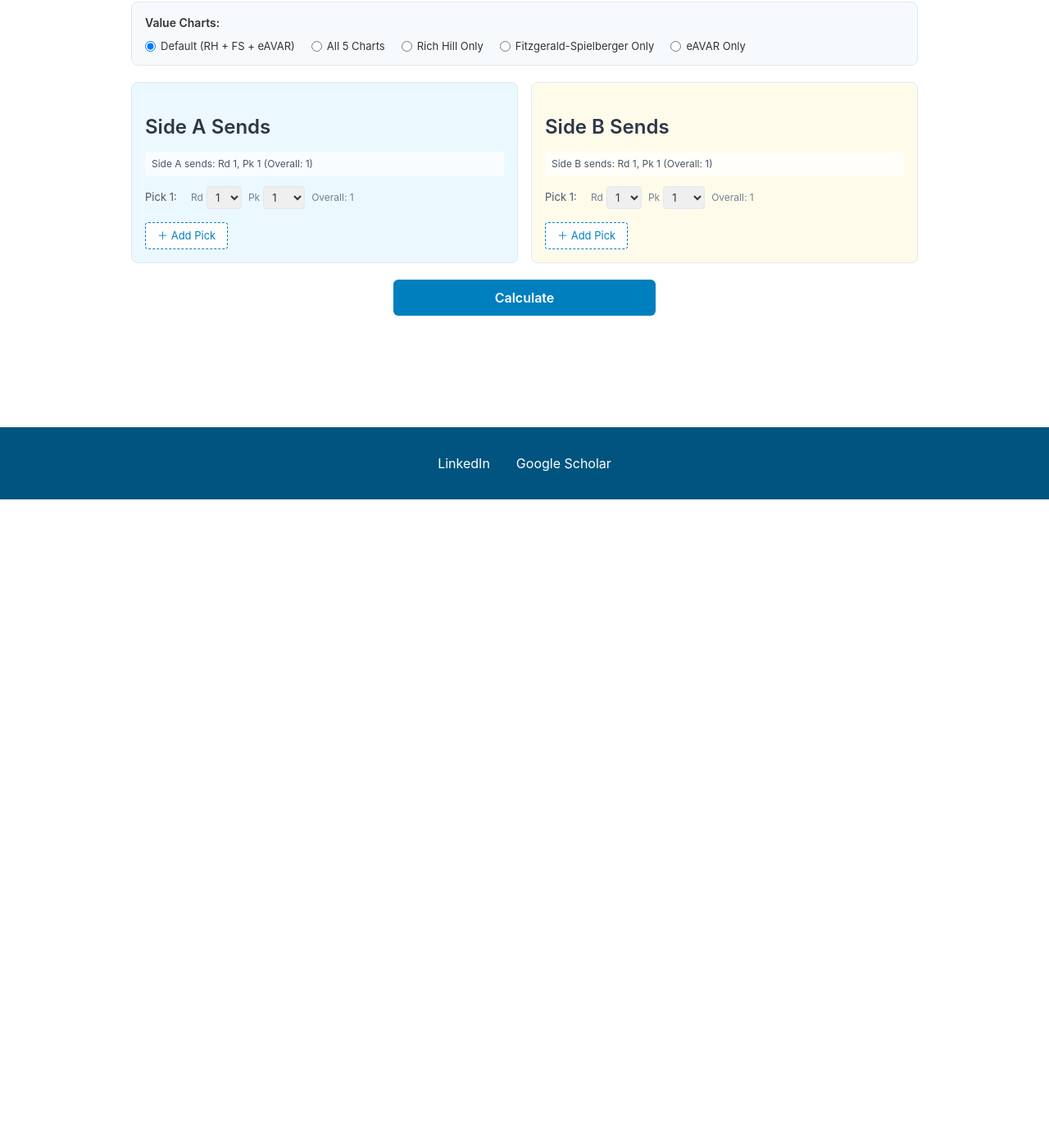
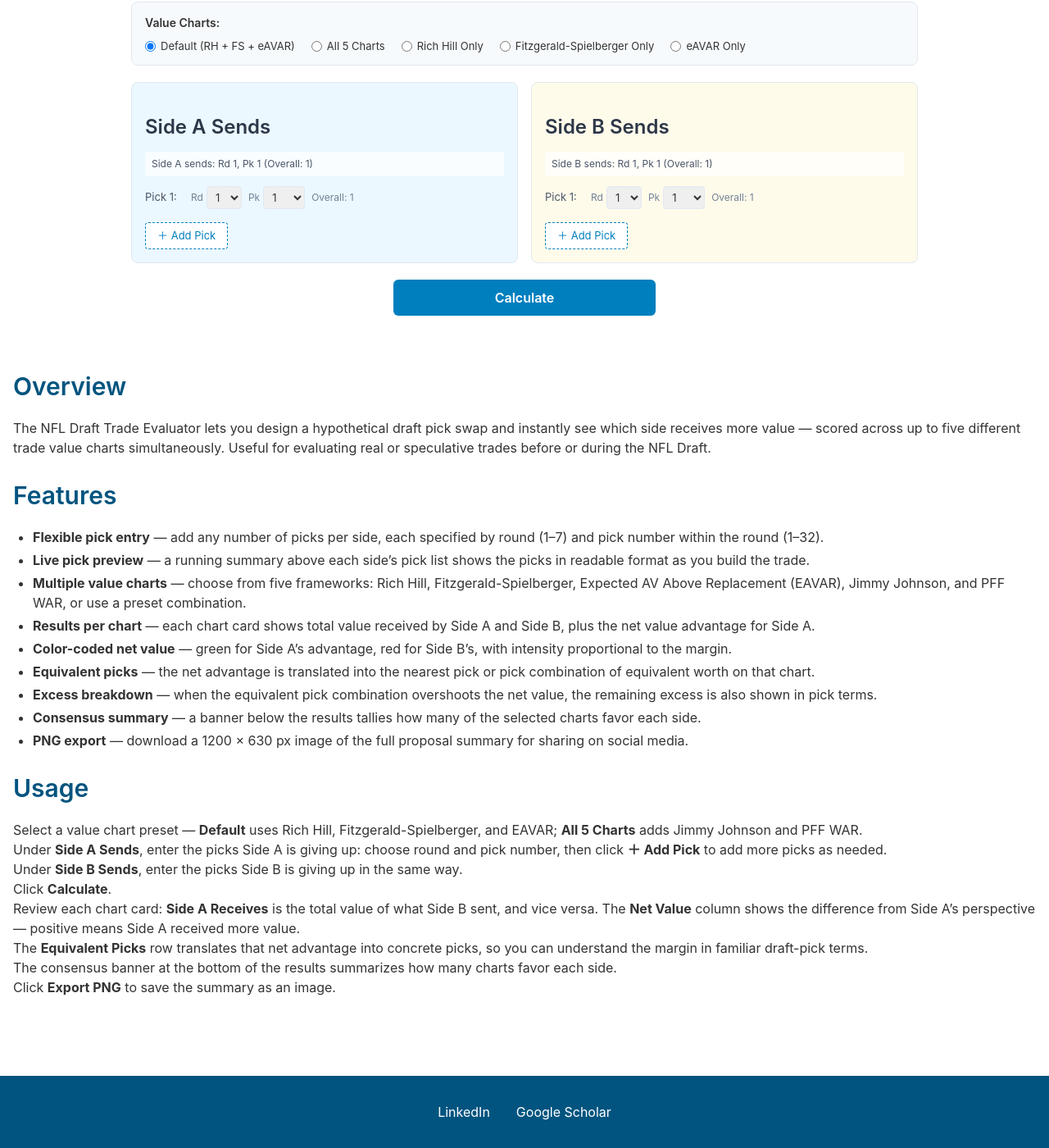
Before and after one commit to cram9030/cram9030.github.io, a Jekyll site: the page built from _tools/nfl_trade-proposal.md, in a window 1280 px wide and 1400 px high, scrolled down 211 px. Shown: the whole window at 82% size. Built offline with Jekyll 4.4.1, drawn with Linux system fonts in a browser that asks for light colours; nearby versions of some CDN libraries; before the commit the page ends 900 px from its top, so only the background shows below that.

```diff
--- a/_pages/tools.html
+++ b/_pages/tools.html
@@ -15,7 +15,7 @@
                 </a>
             </div>
             <div class="tool-description">
-                <p>{{ tool.content | strip_html | truncatewords: 50 }}</p>
+                <p>{{ tool.description }}</p>
                 <a href="{{ tool.url }}" class="read-more">Read more</a>
             </div>
         </div>
--- a/_tools/nfl_trade-proposal.md
+++ b/_tools/nfl_trade-proposal.md
@@ -3,7 +3,7 @@
 title: "NFL Draft Trade Evaluator"
 show_title: false
 description: "Evaluate a proposed NFL draft pick trade across multiple value charts"
-thumbnail: "/assets/images/trade-proposal-thumb.png"
+thumbnail: "/assets/images/NFL_Draft_Scales.svg"
 ---
 
 <div id="trade-proposal-root">
@@ -37,3 +37,30 @@
 .site-content ul li { list-style-type: disc !important; margin: 0.25rem 0 !important; }
 .site-content strong { font-weight: 700 !important; }
 </style>
+
+## Overview
+
+The NFL Draft Trade Evaluator lets you design a hypothetical draft pick swap and instantly see which side receives more value — scored across up to five different trade value charts simultaneously. Useful for evaluating real or speculative trades before or during the NFL Draft.
+
+## Features
+
+- **Flexible pick entry** — add any number of picks per side, each specified by round (1–7) and pick number within the round (1–32).
+- **Live pick preview** — a running summary above each side's pick list shows the picks in readable format as you build the trade.
+- **Multiple value charts** — choose from five frameworks: Rich Hill, Fitzgerald-Spielberger, Expected AV Above Replacement (EAVAR), Jimmy Johnson, and PFF WAR, or use a preset combination.
+- **Results per chart** — each chart card shows total value received by Side A and Side B, plus the net value advantage for Side A.
+- **Color-coded net value** — green for Side A's advantage, red for Side B's, with intensity proportional to the margin.
+- **Equivalent picks** — the net advantage is translated into the nearest pick or pick combination of equivalent worth on that chart.
+- **Excess breakdown** — when the equivalent pick combination overshoots the net value, the remaining excess is also shown in pick terms.
+- **Consensus summary** — a banner below the results tallies how many of the selected charts favor each side.
+- **PNG export** — download a 1200 × 630 px image of the full proposal summary for sharing on social media.
+
+## Usage
+
+1. Select a value chart preset — **Default** uses Rich Hill, Fitzgerald-Spielberger, and EAVAR; **All 5 Charts** adds Jimmy Johnson and PFF WAR.
+2. Under **Side A Sends**, enter the picks Side A is giving up: choose round and pick number, then click **＋ Add Pick** to add more picks as needed.
+3. Under **Side B Sends**, enter the picks Side B is giving up in the same way.
+4. Click **Calculate**.
+5. Review each chart card: **Side A Receives** is the total value of what Side B sent, and vice versa. The **Net Value** column shows the difference from Side A's perspective — positive means Side A received more value.
+6. The **Equivalent Picks** row translates that net advantage into concrete picks, so you can understand the margin in familiar draft-pick terms.
+7. The consensus banner at the bottom of the results summarizes how many charts favor each side.
+8. Click **Export PNG** to save the summary as an image.
```
Also changed, not shown: _tools/nfl_trade_history.md (+25 -1 lines), .devcontainer/devcontainer.json, assets/images/NFL_Draft_Scales.svg (added), assets/images/NFL_Draft_logo.svg (added), 1 other file.
